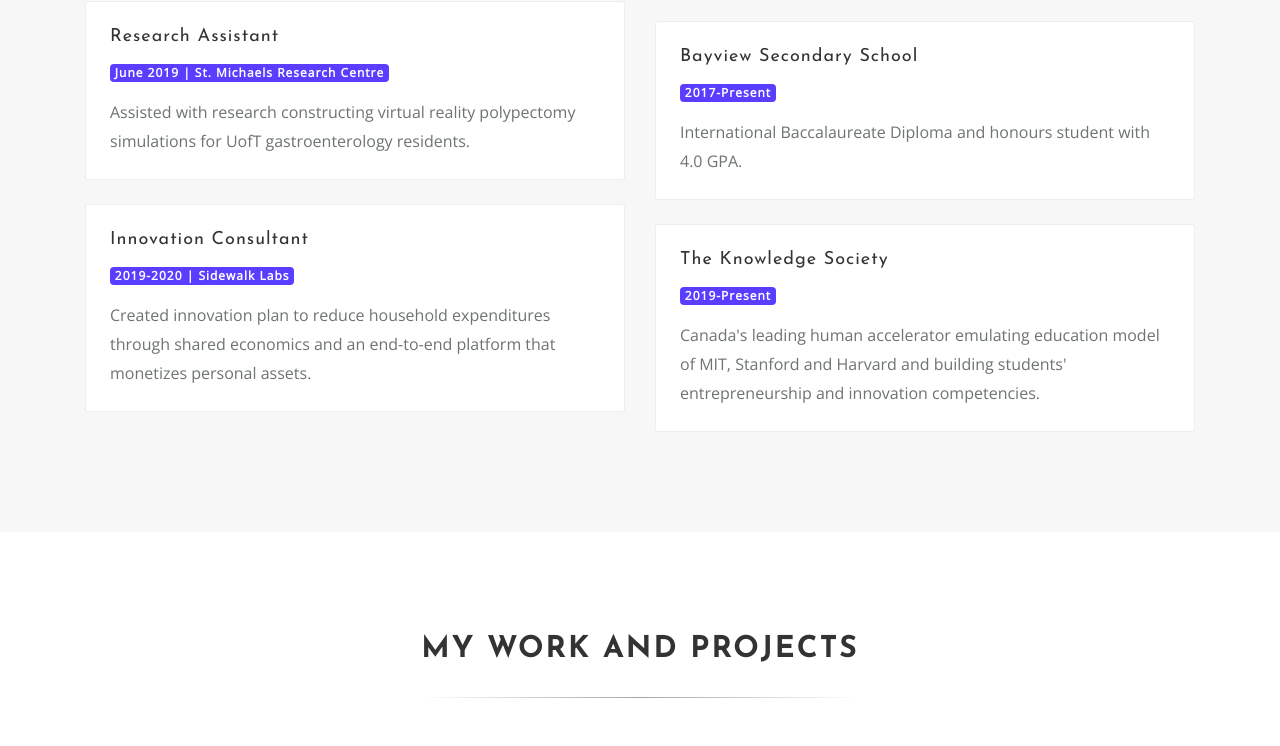
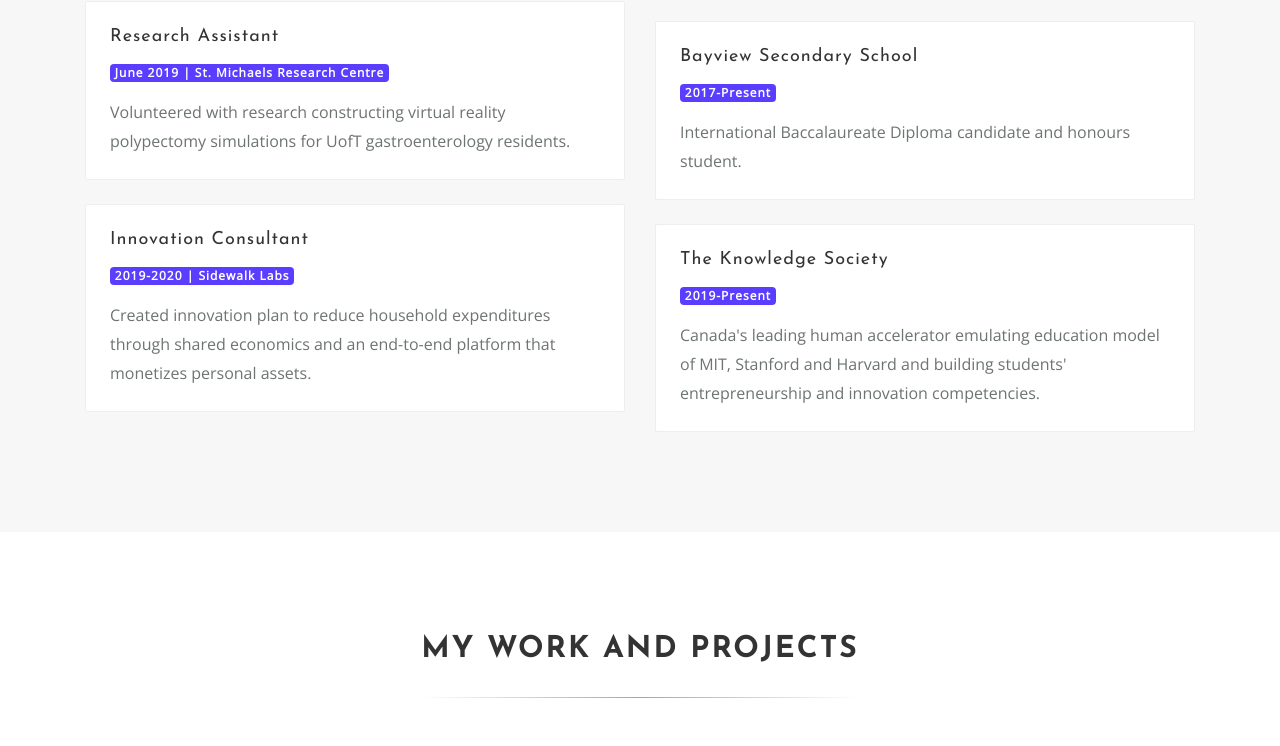
Before and after one commit to Suraj-Bansal/Suraj-Bansal.github.io, a plain HTML site: page index.html in a window 1280 px wide. Shown: the part 1374-2120 px from the top of the page. Drawn offline with nearby package versions, Linux system fonts and the light colour scheme; some packages are replaced by stand-ins of ours; a script that the page names is missing.

Commit message:
Update index.html

```diff
--- a/index.html
+++ b/index.html
@@ -114,7 +114,7 @@
 							<div>
 								<h5>Research Assistant</h5>
 								<h6 class="badge badge-dark d-inline-block my-3">June 2019 | St. Michaels Research Centre</h6>
-								<p>Assisted with research constructing virtual reality polypectomy simulations for UofT gastroenterology residents. </p>
+								<p>Volunteered with research constructing virtual reality polypectomy simulations for UofT gastroenterology residents. </p>
 							</div>
 						</div>
 						<div class="resume-list b-box hover-state p-4 mt-4 wow fadeInUp" data-wow-duration="1.5s" data-wow-delay=".2s">
@@ -132,7 +132,7 @@
 							<div>
 								<h5>Bayview Secondary School</h5>
 								<h6 class="badge badge-dark d-inline-block my-3">2017-Present</h6>
-								<p>International Baccalaureate Diploma and honours student with 4.0 GPA. </p>
+								<p>International Baccalaureate Diploma candidate and honours student. </p>
 							</div>
 						</div>
 						<div class="resume-list b-box hover-state p-4 mt-4 wow fadeInUp" data-wow-duration="1.5s" data-wow-delay=".2s">
```
